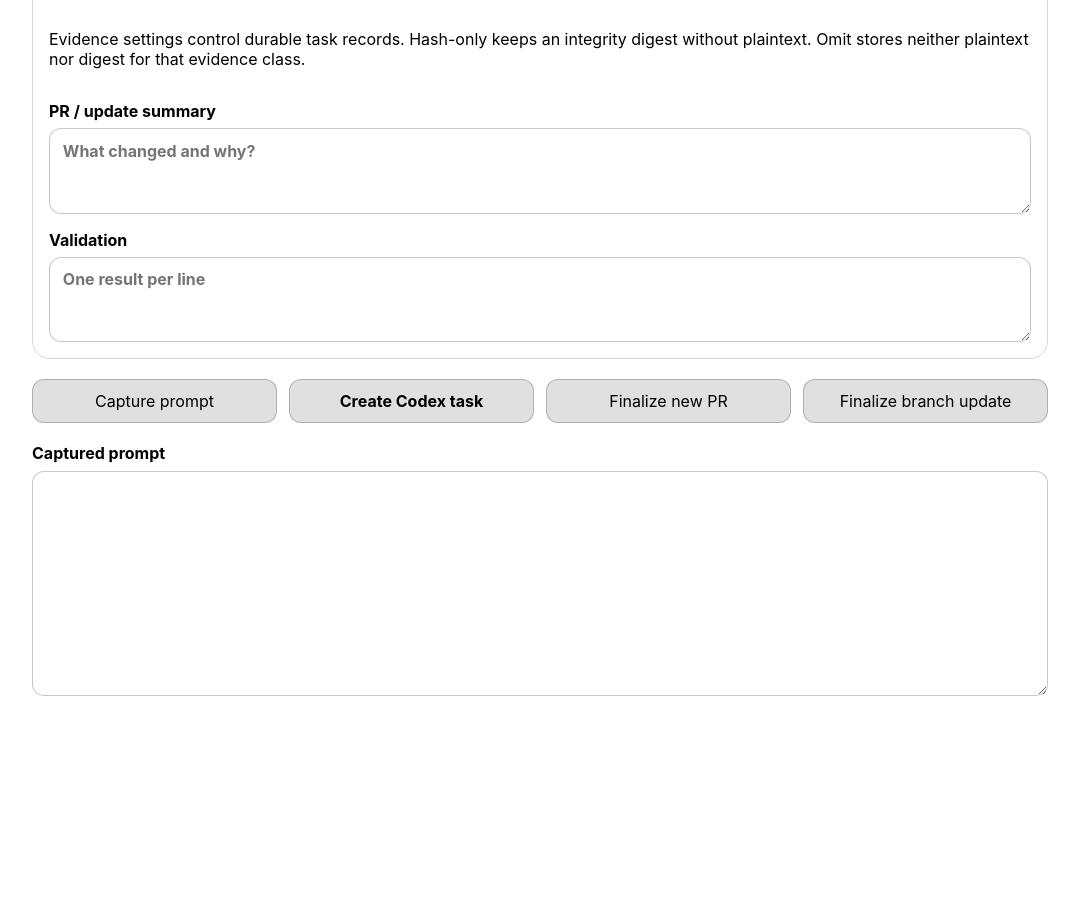
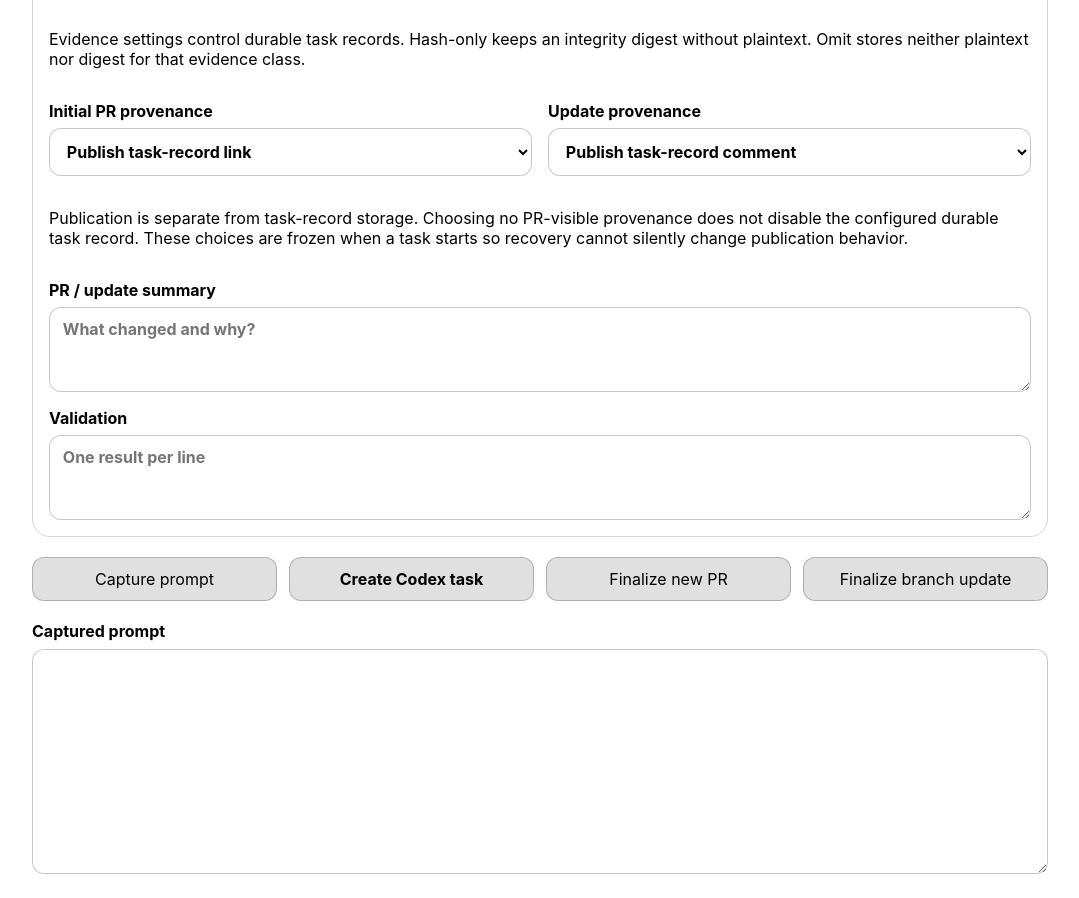
Before and after one commit to seedbed-ai/crossdock, a browser extension: page extension/dashboard.html in a window 1280 px wide. Shown: the part 831-1729 px from the top of the page, without its empty margins (100-1179 px from the left). Before the commit the page ends 1559 px from the top, so only its background shows below. Drawn offline with Linux system fonts and the light colour scheme.

Commit message:
feat: expose provenance publication controls

```diff
--- a/extension/dashboard.html
+++ b/extension/dashboard.html
@@ -45,6 +45,19 @@
         </select>
       </label>
       <p class="wide">Evidence settings control durable task records. Hash-only keeps an integrity digest without plaintext. Omit stores neither plaintext nor digest for that evidence class.</p>
+      <label>Initial PR provenance
+        <select id="change-description-publication">
+          <option value="link">Publish task-record link</option>
+          <option value="none">Publish no Crossdock provenance</option>
+        </select>
+      </label>
+      <label>Update provenance
+        <select id="change-comment-publication">
+          <option value="link">Publish task-record comment</option>
+          <option value="none">Publish no Crossdock provenance</option>
+        </select>
+      </label>
+      <p class="wide">Publication is separate from task-record storage. Choosing no PR-visible provenance does not disable the configured durable task record. These choices are frozen when a task starts so recovery cannot silently change publication behavior.</p>
       <label class="wide">PR / update summary <textarea id="summary" rows="3" placeholder="What changed and why?"></textarea></label>
       <label class="wide">Validation <textarea id="validation" rows="3" placeholder="One result per line"></textarea></label>
     </section>
```
